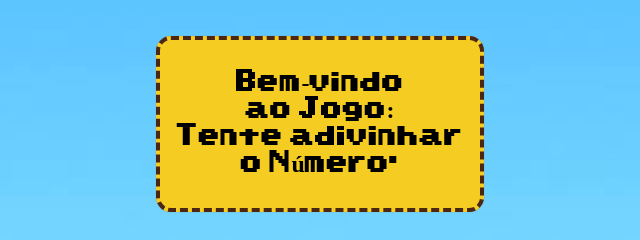
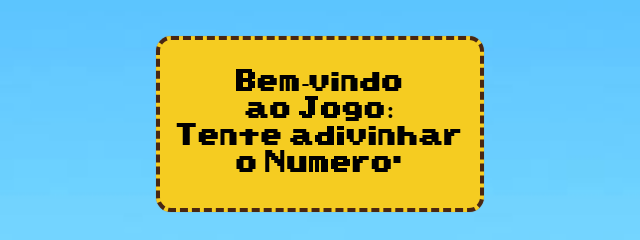
Before and after one commit to jhorgeluiz/jogo-adivinhar-numero, a plain HTML site: page index.html in a window 1280 px wide. Shown: the part 156-396 px from the top of the page, 320-960 px from the left. Drawn offline with Linux system fonts and the light colour scheme.

Commit message:
atualização

```diff
--- a/index.html
+++ b/index.html
@@ -8,7 +8,7 @@
 </head>
 <body>
     <article class="article2">
-        <h1>Bem-vindo <br> ao Jogo: <br> Tente adivinhar o Número.</h1>
+        <h1>Bem-vindo <br> ao Jogo: <br> Tente adivinhar o Numero.</h1>
     </article>
     <article>
         <a href="menu.html"><button class="botao_enviar">Entrar</button></a>
```
